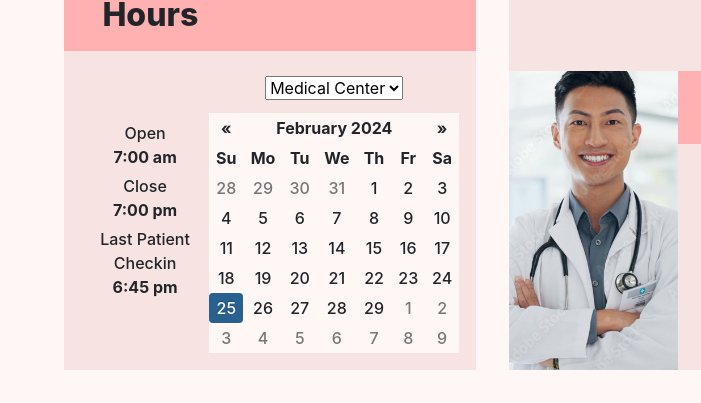
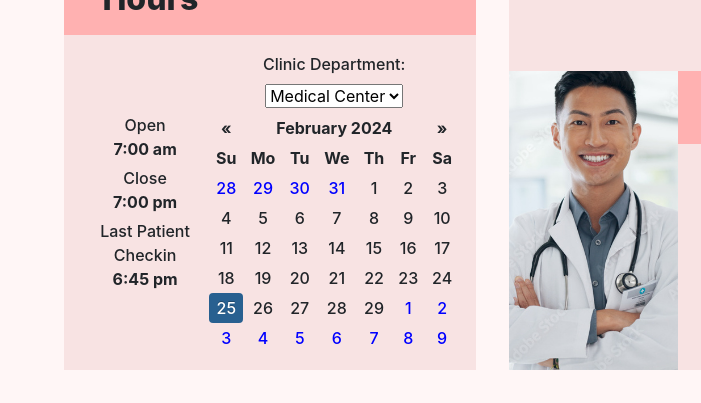
Before and after one commit to ZhangYW18/cs1300_ass2, a plain HTML site: page index.html in a window 1280 px wide. Shown: the part 1254-1657 px from the top of the page, 0-701 px from the left. Drawn offline with nearby package versions, Linux system fonts and the light colour scheme.

Commit message:
fix low contrast

```diff
--- a/index.html
+++ b/index.html
@@ -3,11 +3,11 @@
   <head>
     <meta name="viewport" content="width=device-width, initial-scale=1.0" />
     <title>Primary Walk-in Clinic</title>
-    <link rel="stylesheet" href="styles.css" />
     <!-- Bootstrap CSS -->
     <link rel="stylesheet" href="https://cdn.jsdelivr.net/npm/bootstrap@4.0.0/dist/css/bootstrap.min.css" integrity="sha384-Gn5384xqQ1aoWXA+058RXPxPg6fy4IWvTNh0E263XmFcJlSAwiGgFAW/dAiS6JXm" crossorigin="anonymous">
     <!-- Date picker -->
     <link type="text/css" rel="stylesheet" href="https://cdnjs.cloudflare.com/ajax/libs/bootstrap-datepicker/1.10.0/css/bootstrap-datepicker3.standalone.min.css"/>
+    <link rel="stylesheet" href="styles.css" />
   </head>
 
   <!-- page content goes into <body> -->
@@ -162,6 +162,7 @@
             <div class="hours-condition-picker">
             <!-- a select component; it is used to choose department of clinic -->
               <div class="hours-department">
+                <label for="hours-department-select">Clinic Department:</label>
                 <select class="select" id="hours-department-select">
                   <option value="medical">Medical Center</option>
                   <option value="skincare">Laser Skincare</option>
--- a/styles.css
+++ b/styles.css
@@ -355,7 +355,11 @@
 .datepicker .table-condensed {
     min-width: 250px;
     min-height: 240px;
-    background: var(--theme-lightest);
+    /*background: var(--theme-lightest);*/
+}
+
+.datepicker table tr td.new, .datepicker table tr td.old {
+    color: blue;
 }
 
 /* intros */
```
